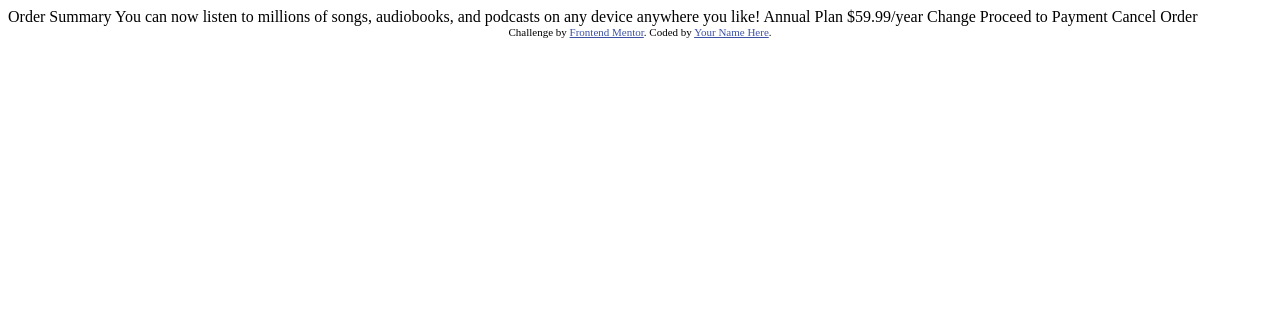
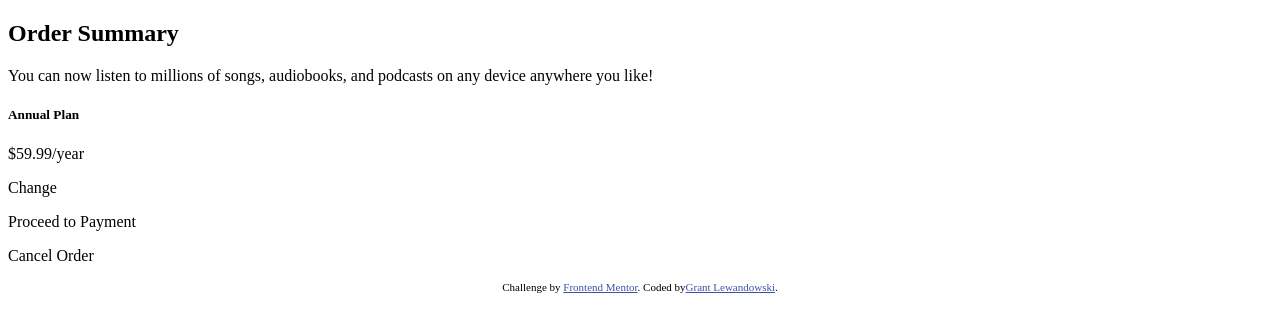
Before and after one commit to Grunt395/Order-Summary-Component, a plain HTML site: page index.html in a window 1280 px wide. Drawn offline with Linux system fonts and the light colour scheme.

Commit message:
Added basic structure and style.css

```diff
--- a/index.html
+++ b/index.html
@@ -1,37 +1,36 @@
 <!DOCTYPE html>
+
 <html lang="en">
     <head>
         <meta charset="UTF-8">
-  <meta name="viewport" content="width=device-width, initial-scale=1.0"> <!-- displays site properly based on user's device -->
+        <meta
+        name="viewport" content="width=device-width, initial-scale=1.0">
+        <!-- displays site properly based on user's device -->
 
         <link rel="icon" type="image/png" sizes="32x32" href="./images/favicon-32x32.png">
+        <link rel="stylesheet" href="./style.css">
 
         <title>Frontend Mentor | Order summary card</title>
+    </head>
 
-  <!-- Feel free to remove these styles or customise in your own stylesheet 👍 -->
-  <style>
-    .attribution { font-size: 11px; text-align: center; }
-    .attribution a { color: hsl(228, 45%, 44%); }
-  </style>
-</head>
     <body>
 
-  Order Summary
+        <main>
+            <h2>Order Summary</h2>
+            <p>You can now listen to millions of songs, audiobooks, and podcasts on any device anywhere you like!</p>
+            <h5>Annual Plan</h5>
+            <p>$59.99/year</p>
+            <p>Change</p>
+            <p>Proceed to Payment</p>
+            <p>Cancel Order</p>
+        </main>
 
-  You can now listen to millions of songs, audiobooks, and podcasts on any
-  device anywhere you like!
+        <footer>
+            <div class="attribution">
+                <p>Challenge by
+                    <a href="https://www.frontendmentor.io?ref=challenge" target="_blank">Frontend Mentor</a>. Coded by<a href="#">Grant Lewandowski</a>.</p>
+            </div>
+        </footer>
 
-  Annual Plan
-  $59.99/year
-
-  Change
-
-  Proceed to Payment
-  Cancel Order
-
-  <div class="attribution">
-    Challenge by <a href="https://www.frontendmentor.io?ref=challenge" target="_blank">Frontend Mentor</a>.
-    Coded by <a href="#">Your Name Here</a>.
-  </div>
     </body>
 </html>
--- /dev/null
+++ b/style.css
@@ -0,0 +1,8 @@
+.attribution {
+    font-size: 11px;
+    text-align: center;
+}
+
+.attribution a {
+    color: hsl(228, 45%, 44%);
+}
```
Lines whose indentation alone changed are shown as unchanged.
